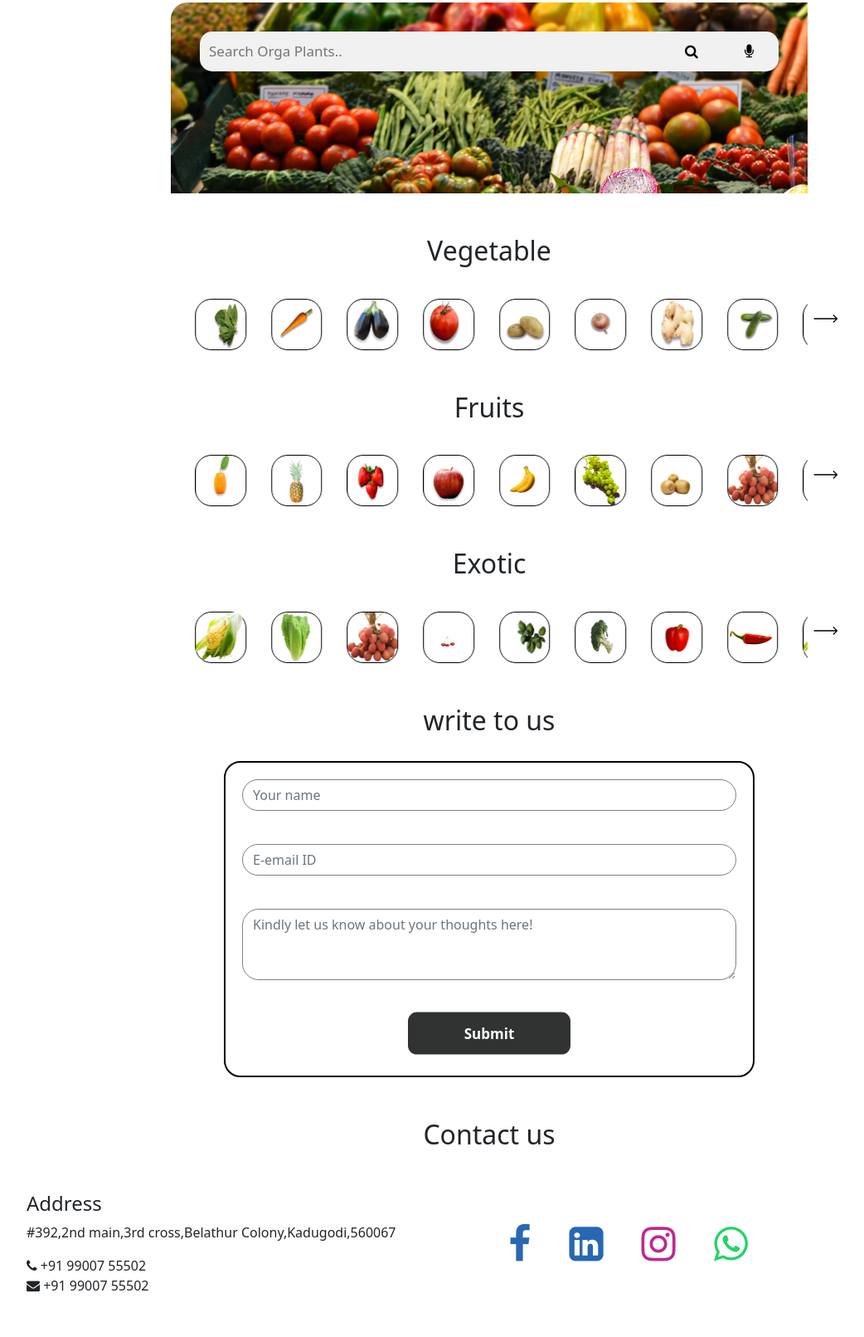
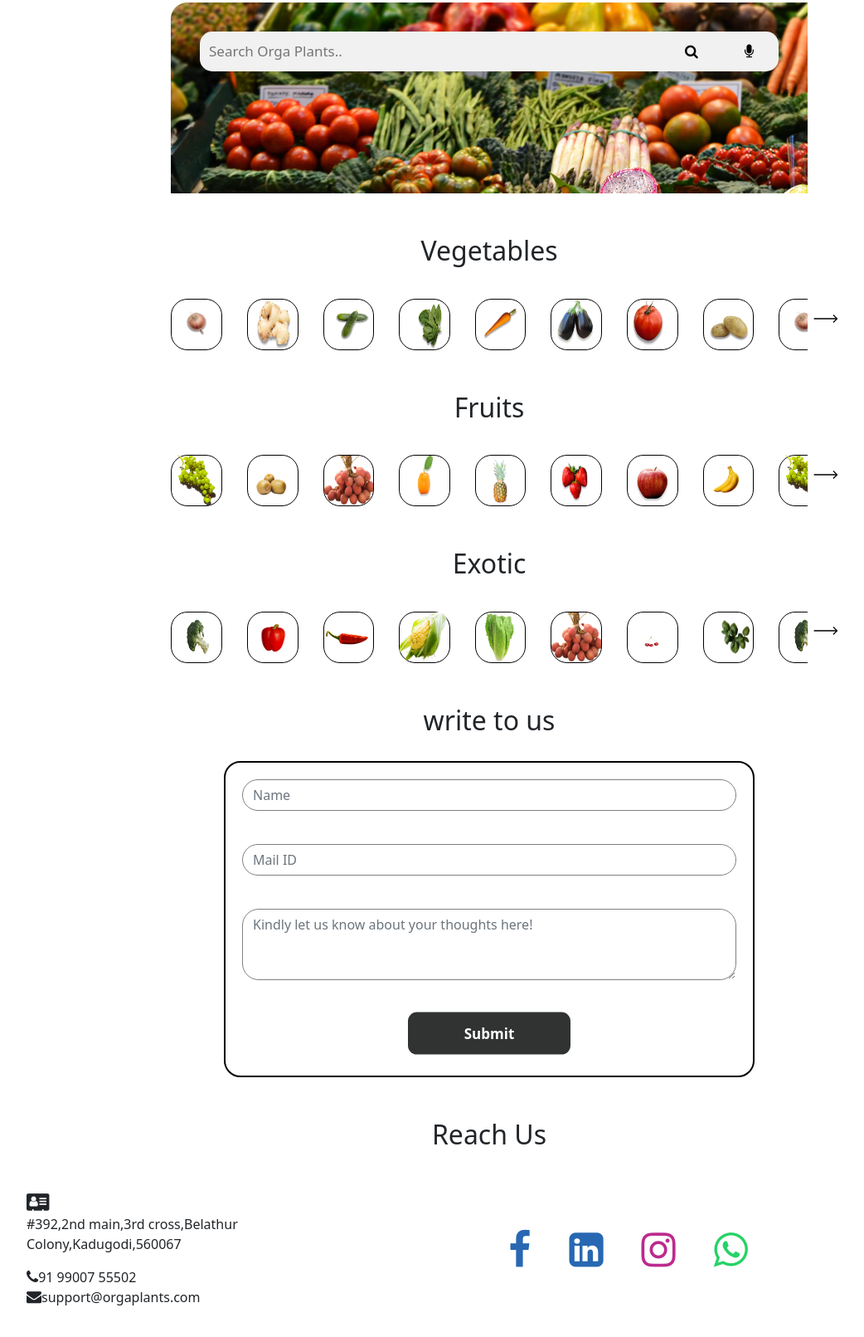
Before and after one commit to Jatin-kumar2/Orga-Plants, a plain HTML site: page index.html in a window 1280 px wide. Shown: the part 243-1854 px from the top of the page at 83% size, without its empty margins (50-1092 px from the left). Drawn offline with nearby package versions, Linux system fonts and the light colour scheme.

Commit message:
Update index.html

```diff
--- a/index.html
+++ b/index.html
@@ -36,7 +36,7 @@
   </head>
   <body>
     <div class="logo">
-        <img src="static/images/logo.png" alt="">
+        <img src="static/images/logo_bg.png" alt="">
     </div>
 
 
@@ -65,15 +65,15 @@
         <p>Ensuring value throughout supply chain.</p>
     </div>
     <div class="searchorga" style="background-image: url('static/images/background/background.png');" >
-        <form class=" example" action="action_page.php">
+        <form class=" example " action="action_page.php">
             <input type="text" placeholder="Search Orga Plants.." name="search">
-            <button type="submit"><i class="searchbtn fa fa-search"></i></button>
+            <button type="submit" ><i class="searchbtn fa fa-search"></i></button>
             <button type="submit" style="border-radius:0px 15px 15px 0px ;" ><i class="fa fa-microphone"></i></button>
           </form>
     </div>
 
     <div class="sectiontext">
-        <h2>Vegetable</h2>
+        <h2 class="sectiontext_big">Vegetables</h2>
     </div>
 
 <div class="owlcrousalworking" style="display: flex;display: flex;
@@ -127,7 +127,7 @@ margin: auto;
 
     <!-- fruits section start -->
     <div class="sectiontext ">
-        <h2>Fruits</h2>
+        <h2 class="sectiontext_big">Fruits</h2>
     </div>
 
     <div class="owlcrousalworking" style="display: flex;display: flex;
@@ -184,7 +184,7 @@ margin: auto;
 
     <!-- Exotic section start  -->
     <div class="sectiontext">
-        <h2>Exotic</h2>
+        <h2 class="sectiontext_big">Exotic</h2>
     </div>
 
     <div class="owlcrousalworking" style="display: flex;display: flex;
@@ -250,11 +250,11 @@ margin: auto;
 
         <form class="orgaform">
             <div class="form-group">
-              <input type="text" class="form-control" id="Yourname" placeholder="Your name">
+              <input type="text" class="form-control" id="Yourname" placeholder="Name">
             </div>
 
             <div class="form-group">
-                <input type="email" class="form-control" id="email" placeholder="E-email ID">
+                <input type="email" class="form-control" id="email" placeholder="Mail ID">
             </div>
 
             <div class="form-group">
@@ -276,29 +276,30 @@ margin: auto;
 
     <!-- footer section start -->
     <div class="sectiontext">
-        <h2>Contact us</h2>
+        <h2>Reach Us </h2>
     </div>
 
     <div class="container footersection">
 
          <div class="addresspart">
             <div>
-              <h4>Address</h4>
+                <i class=" fa fa-address-card" style="font-size: x-large;" ></i>
+                <p class="footer_class address_icon">
+                    #392,2nd main,3rd cross,Belathur <br>
+                    Colony,Kadugodi,560067
+                    </p>
             </div>
             <div>
-                <p>
-                #392,2nd main,3rd cross,Belathur
-                Colony,Kadugodi,560067
-                </p>
+
             </div>
             <div>
-                <span>
-                    <i class="fa fa-phone"></i>    +91 99007 55502
+                <!-- <span> -->
+                    <i class=" fa fa-phone" style="font-size: large;"></i><span class=" address_icon">91 99007 55502</span>
                   </span>
                   <br>
                   <span>
-                    <i class="fa fa-envelope"></i>  +91 99007 55502
-                  </span>
+                    <i class="fa fa-envelope" style="font-size: large;"></i><span class=" address_icon">support@orgaplants.com</span>
+                  <!-- </span> -->
             </div>
          </div>
 
@@ -381,7 +382,7 @@ margin: auto;
         margin:10,
         nav:false,
         autoplay:true,
-        autoplayTimeout:1000,
+        autoplayTimeout:2000,
 
 
         responsive:{
```
